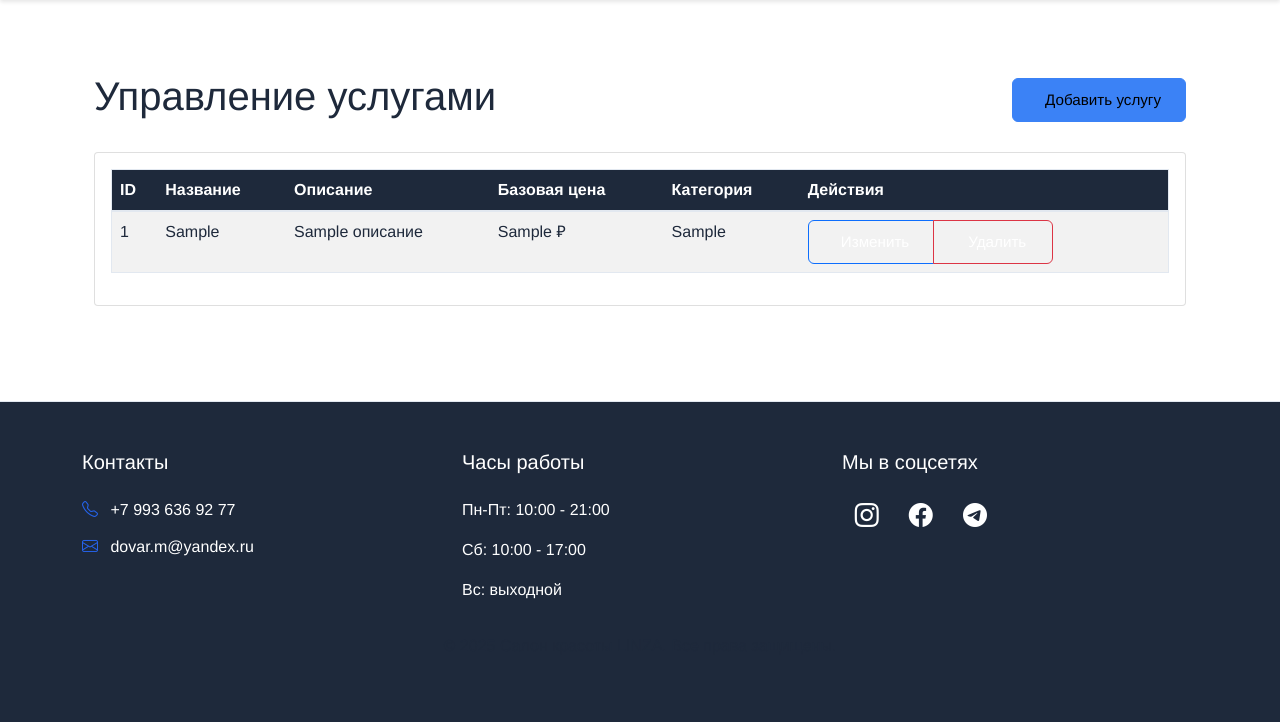
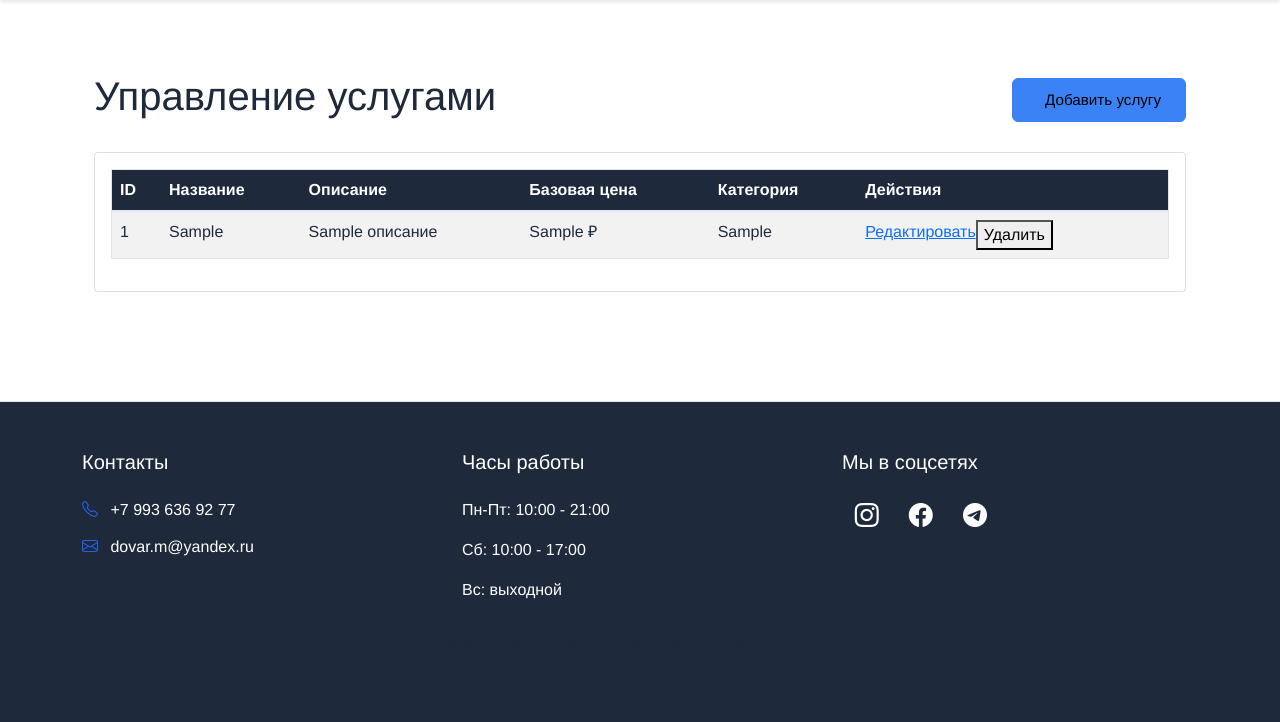
Before and after one commit to LlnZa/hair-salon, a Python web app: template templates/admin/services.html in a window 1280 px wide. Shown: the part 78-800 px from the top of the page. Run offline with Jinja, Linux system fonts and the light colour scheme; the template is opened without the code that fills it: most values are stand-ins (such as "Sample title", 1, 10 or a date in 2020); some libraries are stand-ins or nearby versions.

Commit message:
Update services.html

```diff
--- a/templates/admin/services.html
+++ b/templates/admin/services.html
@@ -47,10 +47,10 @@
                                     <td>{{ service.категория_пола }}</td>
                                     <td>
                                         <div class="btn-group" role="group">
-                                            <a href="{{ url_for('edit_service', service_id=service.услуга_id) }}" class="btn btn-sm btn-outline-primary">
-                                                <i class="fas fa-edit"></i> Изменить
+                                            <a href="{{ url_for('edit_employee', employee_id=employee.сотрудник_id) }}" class="btn-edit">
+                                                <i class="fas fa-edit"></i> Редактировать
                                             </a>
-                                            <button type="button" class="btn btn-sm btn-outline-danger" data-bs-toggle="modal" data-bs-target="#deleteModal-{{ service.услуга_id }}">
+                                            <button type="button" class="btn-delete" data-bs-toggle="modal" data-bs-target="#deleteModal{{ employee.сотрудник_id }}">
                                                 <i class="fas fa-trash"></i> Удалить
                                             </button>
                                         </div>
@@ -70,7 +70,7 @@
                                                         <button type="button" class="btn btn-secondary" data-bs-dismiss="modal">Отмена</button>
                                                         <form action="{{ url_for('delete_service', service_id=service.услуга_id) }}" method="POST" style="display: inline;">
                                                             <input type="hidden" name="csrf_token" value="{{ csrf_token() }}">
-                                                            <button type="submit" class="btn btn-danger">Удалить</button>
+                                                            <button type="submit" class="btn-delete">Удалить</button>
                                                         </form>
                                                     </div>
                                                 </div>
```
